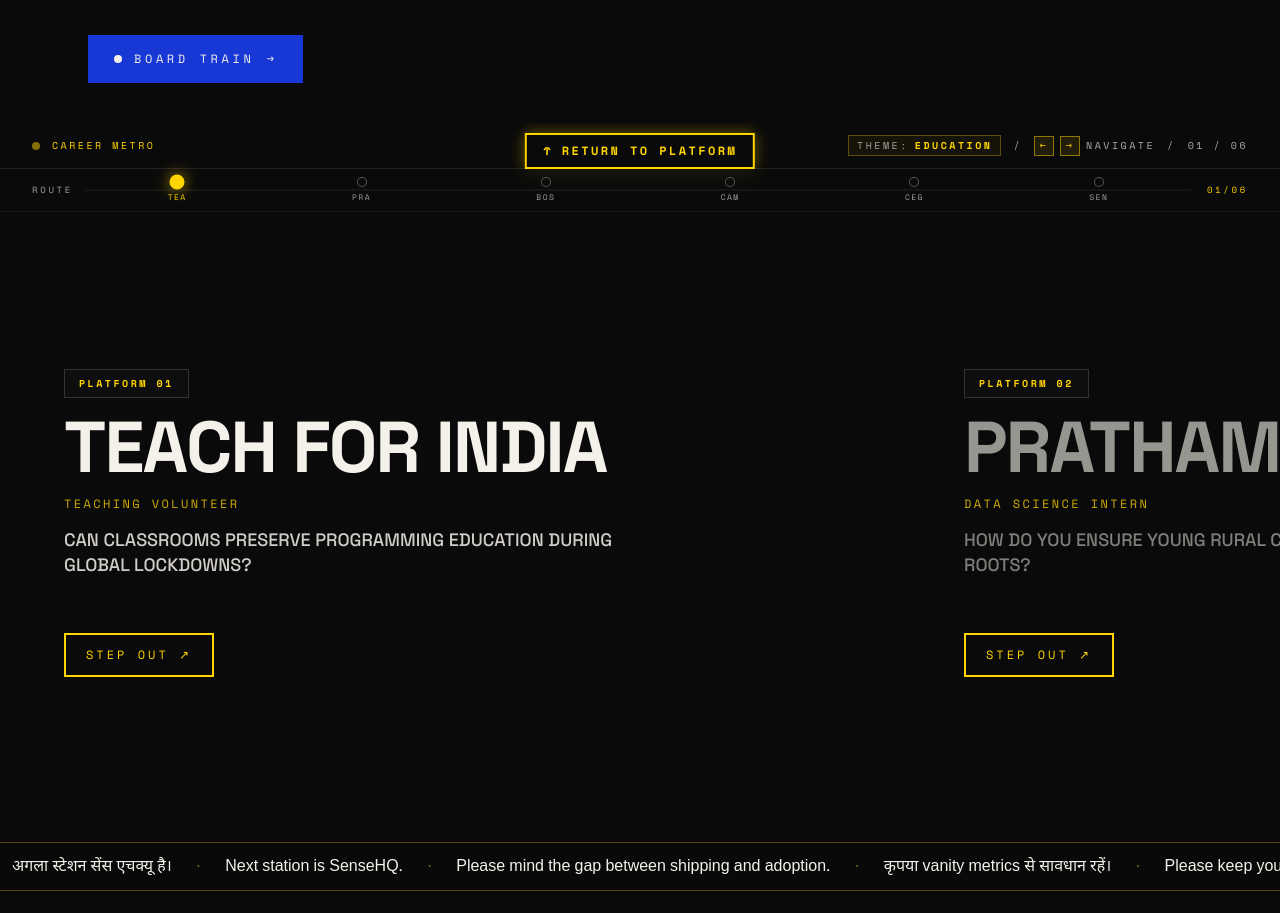
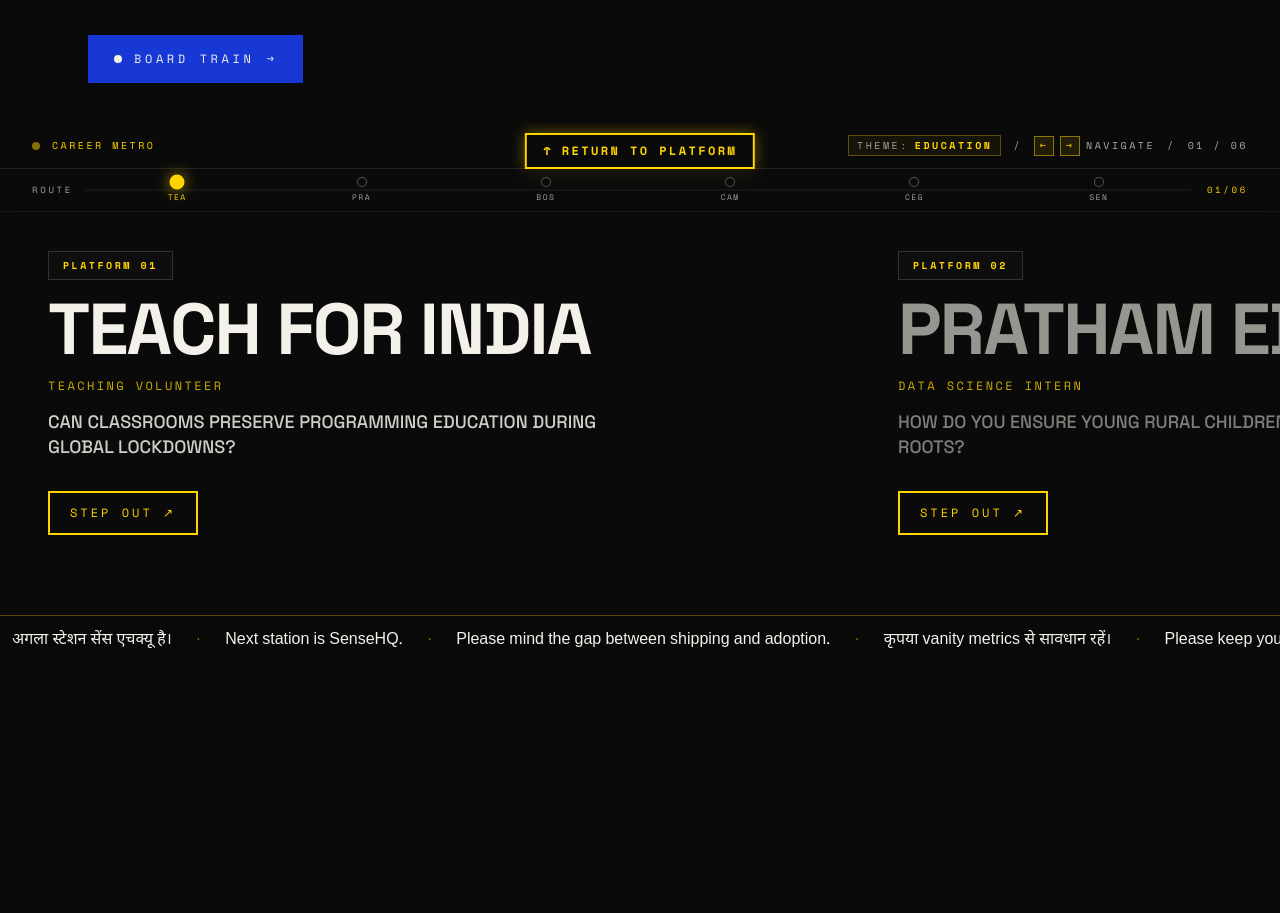
Before and after one commit to onalunchbreak/pankaj-gupta-portfolio, a Next.js app: page / in a window 1280 px wide. Shown: the part 2794-3707 px from the top of the page. Built offline with nearby package versions, Linux system fonts and the light colour scheme.

Commit message:
style(metro): reduce track viewport height to 500px-540px, eliminating empty black space below

```diff
--- a/src/components/sections/best-work-metro.tsx
+++ b/src/components/sections/best-work-metro.tsx
@@ -426,7 +426,7 @@ export default function BestWorkMetro() {
         <div ref={outerRef} className="relative w-full">
           <div
             ref={viewportRef}
-            className="relative h-screen w-full overflow-hidden bg-[#0A0A0A]"
+            className="relative h-[500px] sm:h-[540px] w-full overflow-hidden bg-[#0A0A0A]"
           >
 
 
@@ -602,8 +602,8 @@ export default function BestWorkMetro() {
               ))}
             </div>
 
-            {/* Bottom Hindi announcement ticker — shifted up closer to Step Out button */}
-            <div className="absolute bottom-6 sm:bottom-8 left-0 right-0 z-20 overflow-hidden border-y border-[#FFD400]/30 bg-[#0A0A0A]/95 py-2.5 backdrop-blur-sm">
+            {/* Bottom Hindi announcement ticker — flush at bottom of compact container */}
+            <div className="absolute bottom-0 left-0 right-0 z-20 overflow-hidden border-t border-[#FFD400]/30 bg-[#0A0A0A]/95 py-2.5 backdrop-blur-sm">
               <div
                 className="marquee-track whitespace-nowrap will-change-transform"
                 style={{
@@ -704,7 +704,7 @@ function StationPanel({
 
   return (
     <article
-      className="relative flex h-full w-[85vw] max-w-[900px] shrink-0 flex-col justify-center gap-12 px-10 py-16 sm:gap-14 sm:px-16"
+      className="relative flex h-full w-[85vw] max-w-[850px] shrink-0 flex-col justify-center gap-6 px-8 py-10 sm:gap-8 sm:px-12"
       data-cursor-label={station.name}
     >
       {/* TOP HALF — platform signboard & station name */}
```
